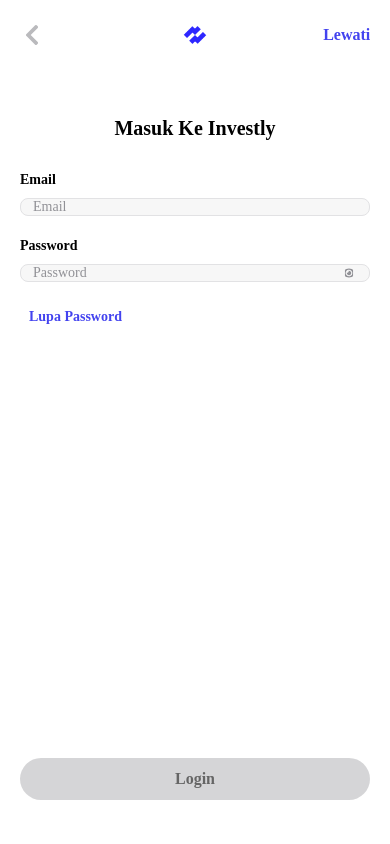
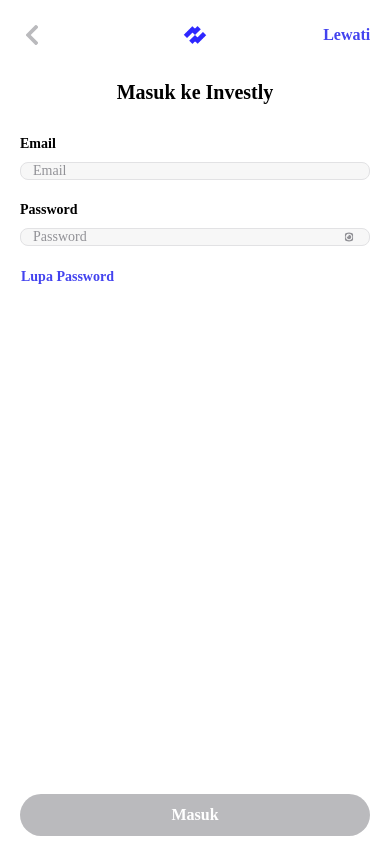
Before and after one commit to dwiadi-dd/DigiMobileProject, a React Native app: screen /Login in a window 390 px wide. Built offline with nearby package versions, Linux system fonts and the light colour scheme.

Commit message:
fix(styling):[RN-32] pixel perfect adjustment

```diff
--- a/src/components/molecules/Button.tsx
+++ b/src/components/molecules/Button.tsx
@@ -12,7 +12,7 @@
     borderWidth: 1,
     borderColor: 'transparent',
     borderRadius: 32,
-    textColor: '#fff',
+    textColor: COLORS.neutral100,
     alignItems: 'center' as 'center',
     justifyContent: 'center' as 'center',
     flexDirection: 'row' as 'row',
@@ -24,7 +24,7 @@
         ...baseStyles,
         backgroundColor: color,
         borderColor: 'transparent',
-        textColor: '#FFFFFF',
+        textColor: COLORS.neutral100,
       };
     case 'outline':
       return {
@@ -49,6 +49,7 @@
         paddingHorizontal: 0,
         paddingVertical: 0,
       };
+
     default:
       return baseStyles;
   }
@@ -76,7 +77,7 @@
       {type === 'icon-left' && !!iconName && (
         <Icon
           name={iconName}
-          fill={disabled ? COLORS.neutral700 : textColor}
+          fill={disabled ? COLORS.neutral100 : textColor}
           width={iconSize}
           height={iconSize}
         />
@@ -84,7 +85,7 @@
       {type === 'icon-only' && !!iconName ? (
         <Icon
           name={iconName}
-          fill={disabled ? COLORS.neutral700 : textColor}
+          fill={disabled ? COLORS.neutral100 : textColor}
           width={iconSize}
           height={iconSize}
         />
@@ -92,7 +93,7 @@
         <Typhography
           type="heading"
           size={size}
-          color={{color: disabled ? COLORS.neutral700 : textColor}}
+          color={{color: disabled ? COLORS.neutral100 : textColor}}
           style={{paddingHorizontal: SPACING.sm}}>
           {children}
         </Typhography>
@@ -101,7 +102,7 @@
       {type === 'icon-right' && !!iconName && (
         <Icon
           name={iconName}
-          fill={disabled ? COLORS.neutral700 : textColor}
+          fill={disabled ? COLORS.neutral100 : textColor}
           width={iconSize}
           height={iconSize}
         />
@@ -132,7 +133,7 @@
     borderRadius: SPACING.xs,
   },
   disabled: {
-    opacity: 0.6,
+    opacity: 1,
   },
 });
 
--- a/src/components/molecules/Label.tsx
+++ b/src/components/molecules/Label.tsx
@@ -40,10 +40,6 @@
     margin: 4,
     justifyContent: 'center',
     alignSelf: 'baseline',
-  },
-  text: {
-    fontSize: 16,
-    color: '#fff',
   },
   primary: {
     backgroundColor: COLORS.neutral100,
--- a/src/components/molecules/LoginAlert.tsx
+++ b/src/components/molecules/LoginAlert.tsx
@@ -38,10 +38,10 @@
   loginBanner: {
     flexDirection: 'row',
     alignItems: 'center',
-    justifyContent: 'center',
+    justifyContent: 'flex-start',
     height: 52,
-    gap: SPACING.xs,
-    paddingHorizontal: SPACING.lg,
+    gap: SPACING.xxl,
+    paddingHorizontal: SPACING.xxl,
     paddingVertical: SPACING.md,
     backgroundColor: COLORS.purple100,
   },
--- a/src/components/organism/PostItem.tsx
+++ b/src/components/organism/PostItem.tsx
@@ -17,7 +17,7 @@
     <View style={styles.postContainer}>
       <View style={styles.headContainer}>
         <Avatar image={post.avatar_url} size="large" />
-        <View style={styles.flex}>
+        <View style={styles.headerPartInfo}>
           <View style={styles.header}>
             <Typography type="heading" size="small">
               {post.name}
@@ -115,11 +115,15 @@
   },
   headContainer: {
     flexDirection: 'row',
-    alignItems: 'center',
-    gap: 12,
+    alignItems: 'flex-start',
+    gap: 15,
   },
   flex: {
     flex: 1,
+  },
+  headerPartInfo: {
+    flex: 1,
+    gap: 3,
   },
   contentContainer: {
     marginTop: 12,
--- a/src/screens/Home/Home.tsx
+++ b/src/screens/Home/Home.tsx
@@ -65,7 +65,10 @@
       <TopTab.Navigator
         screenOptions={{
           tabBarStyle: {backgroundColor: 'white'},
-          tabBarIndicatorStyle: {backgroundColor: COLORS.purple600, height: 3},
+          tabBarIndicatorStyle: {
+            backgroundColor: COLORS.purple600,
+            height: 2,
+          },
           tabBarLabelStyle: {fontSize: 14, fontWeight: 'bold'},
           tabBarActiveTintColor: COLORS.purple600,
           tabBarInactiveTintColor: COLORS.neutral700,
--- a/src/screens/Home/components/HomeTab.tsx
+++ b/src/screens/Home/components/HomeTab.tsx
@@ -17,7 +17,11 @@
 
 export const HomeTab = () => {
   return (
-    <BottomTab.Navigator screenOptions={{tabBarShowLabel: false}}>
+    <BottomTab.Navigator
+      screenOptions={{
+        tabBarShowLabel: false,
+        tabBarStyle: {height: 60},
+      }}>
       <BottomTab.Screen
         name="Home"
         component={Home}
--- a/src/screens/Login.tsx
+++ b/src/screens/Login.tsx
@@ -122,7 +122,7 @@
       </View>
       <View style={styles.container}>
         <Typography size="large" type="heading" style={styles.centerText}>
-          Masuk Ke Investly
+          Masuk ke Investly
         </Typography>
         <View style={styles.formContainer}>
           <TextField
@@ -158,7 +158,7 @@
           size="medium"
           disabled={!isValid}
           onPress={handleLogin}>
-          Login
+          Masuk
         </Button>
       </View>
     </SafeAreaView>
@@ -172,7 +172,7 @@
   container: {
     flex: 1,
     paddingHorizontal: SPACING.xl,
-    paddingVertical: SPACING.xl7,
+    paddingVertical: SPACING.sm,
     justifyContent: 'flex-start',
     gap: SPACING.sm,
   },
@@ -202,7 +202,7 @@
   helperContainer: {
     justifyContent: 'flex-start',
     alignItems: 'flex-start',
-    marginTop: SPACING.xs,
+    marginLeft: -8,
   },
   flex: {flex: 1},
   centerText: {textAlign: 'center'},
```
